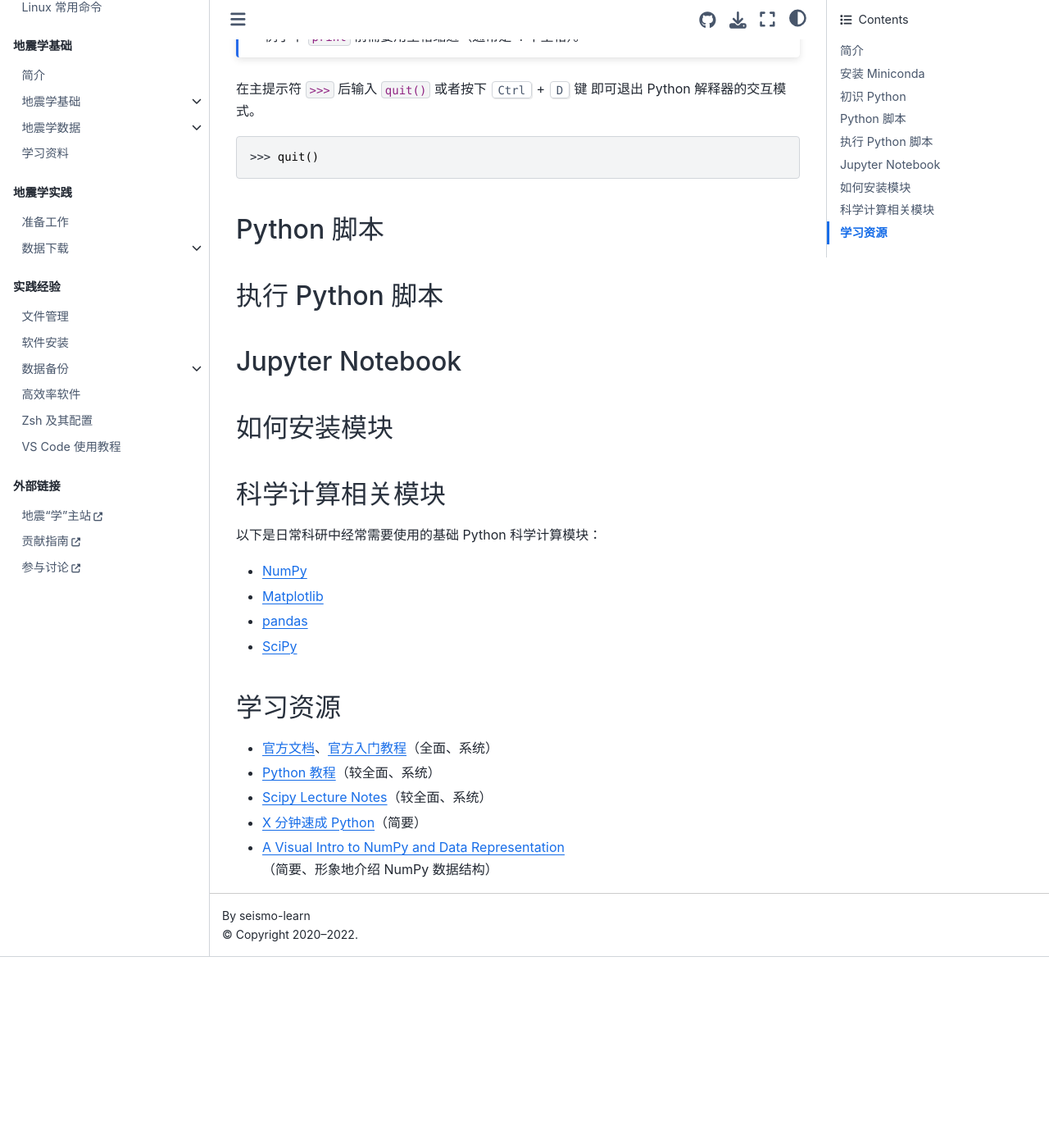
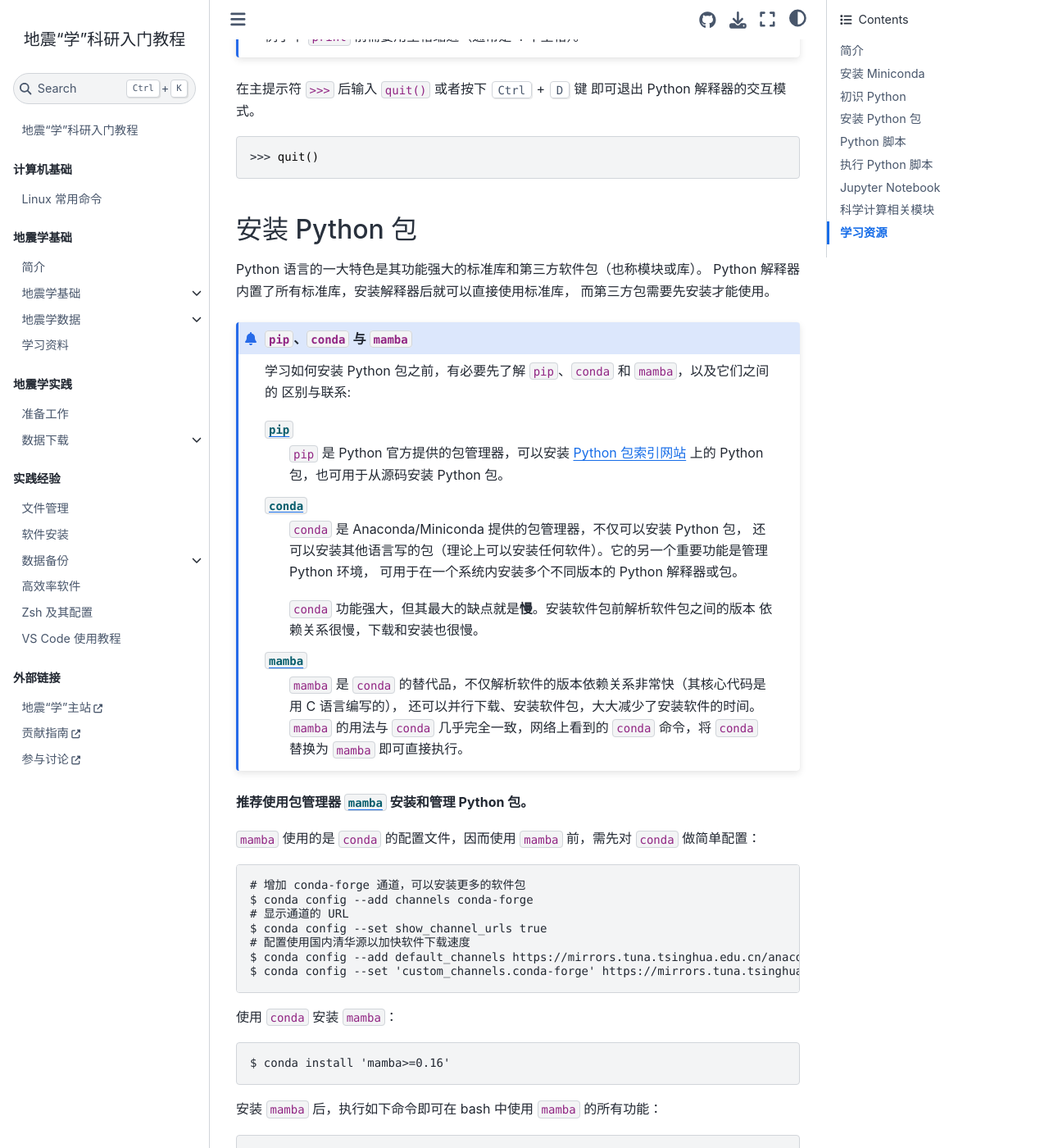
Before and after one commit to seismo-learn/seismology101, a Jupyter Book: the page built from source/programming/python.md, in a window 1280 px wide and 1400 px high, scrolled down 2493 px. Shown: the whole window at 82% size. Built offline with Jupyter Book 1.0.4 settings and Sphinx 7.4.7 and the Sphinx Book theme 1.1.4, drawn with Linux system fonts in a browser that asks for light colours; pages that are not in the unit, such as notebooks, are missing from menus; before the commit the page ends 3660 px from its top, so only the background shows below that; some of the changed text lies outside the part shown.

Commit message:
Add tutorial for installing Python packages (#530)
Co-authored-by: Yao Jiayuan <coreman.seism@gmail.com>

````diff
--- a/source/programming/python.md
+++ b/source/programming/python.md
@@ -139,13 +139,75 @@ C 语言使用大括号 `{ }` 划分代码块，而 Python 中使用缩进划分
 >>> quit()
 ```
 
+## 安装 Python 包
+
+Python 语言的一大特色是其功能强大的标准库和第三方软件包（也称模块或库）。
+Python 解释器内置了所有标准库，安装解释器后就可以直接使用标准库，
+而第三方包需要先安装才能使用。
+
+:::{admonition} `pip`、`conda` 与 `mamba`
+
+学习如何安装 Python 包之前，有必要先了解 `pip`、`conda` 和 `mamba`，以及它们之间的
+区别与联系:
+
+[`pip`](https://pip.pypa.io/)
+: `pip` 是 Python 官方提供的包管理器，可以安装 [Python 包索引网站](https://pypi.org/) 上的
+  Python 包，也可用于从源码安装 Python 包。
+
+[`conda`](https://docs.conda.io/)
+: `conda` 是 Anaconda/Miniconda 提供的包管理器，不仅可以安装 Python 包，
+  还可以安装其他语言写的包（理论上可以安装任何软件）。它的另一个重要功能是管理 Python 环境，
+  可用于在一个系统内安装多个不同版本的 Python 解释器或包。
+
+  `conda` 功能强大，但其最大的缺点就是**慢**。安装软件包前解析软件包之间的版本
+  依赖关系很慢，下载和安装也很慢。
+
+[`mamba`](https://mamba.readthedocs.org/)
+: `mamba` 是 `conda` 的替代品，不仅解析软件的版本依赖关系非常快（其核心代码是用 C 语言编写的），
+  还可以并行下载、安装软件包，大大减少了安装软件的时间。
+  `mamba` 的用法与 `conda` 几乎完全一致，网络上看到的 `conda` 命令，将 `conda`
+  替换为 `mamba` 即可直接执行。
+:::
+
+**推荐使用包管理器 [`mamba`](https://mamba.readthedocs.org/) 安装和管理 Python 包。**
+
+`mamba` 使用的是 `conda` 的配置文件，因而使用 `mamba` 前，需先对 `conda` 做简单配置：
+```
+# 增加 conda-forge 通道，可以安装更多的软件包
+$ conda config --add channels conda-forge
+# 显示通道的 URL
+$ conda config --set show_channel_urls true
+# 配置使用国内清华源以加快软件下载速度
+$ conda config --add default_channels https://mirrors.tuna.tsinghua.edu.cn/anaconda/pkgs/main
+$ conda config --set 'custom_channels.conda-forge' https://mirrors.tuna.tsinghua.edu.cn/anaconda/cloud
+```
+
+使用 `conda` 安装 `mamba`：
+```
+$ conda install 'mamba>=0.16'
+```
+
+安装 `mamba` 后，执行如下命令即可在 bash 中使用 `mamba` 的所有功能：
+```
+$ mamba init bash
+```
+至此，就可以完全使用 `mamba` 管理和安装 Python 包和环境了。
+
+使用 `mamba` 安装软件很简单，直接 `mamba install` 加上要安装的软件包名称即可。
+`mamba` 可安装的软件包位于 [Anaconda 网站](https://anaconda.org/)。
+
+读者可以执行如下命令，安装本节余下内容会用到的几个 Python 包：
+```
+$ mamba install numpy matplotlib jupyterlab
+```
+
+对于 [Anaconda 网站](https://anaconda.org/) 没有的包，则只能使用 `pip` 安装。
+
 ## Python 脚本
 
 ## 执行 Python 脚本
 
 ## Jupyter Notebook
-
-## 如何安装模块
 
 ## 科学计算相关模块
 
````
Also changed, not shown: other parts of source/programming/python.md (+1 -1 lines).
